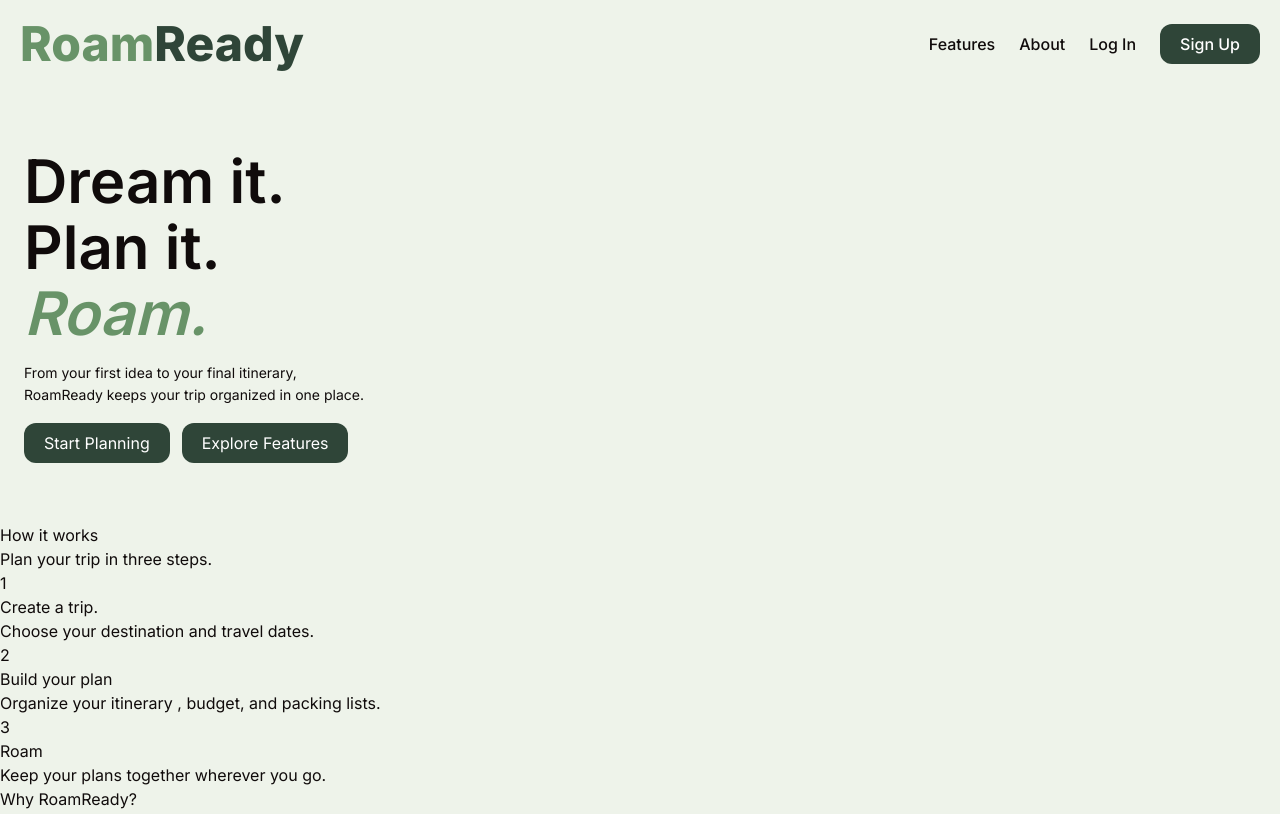
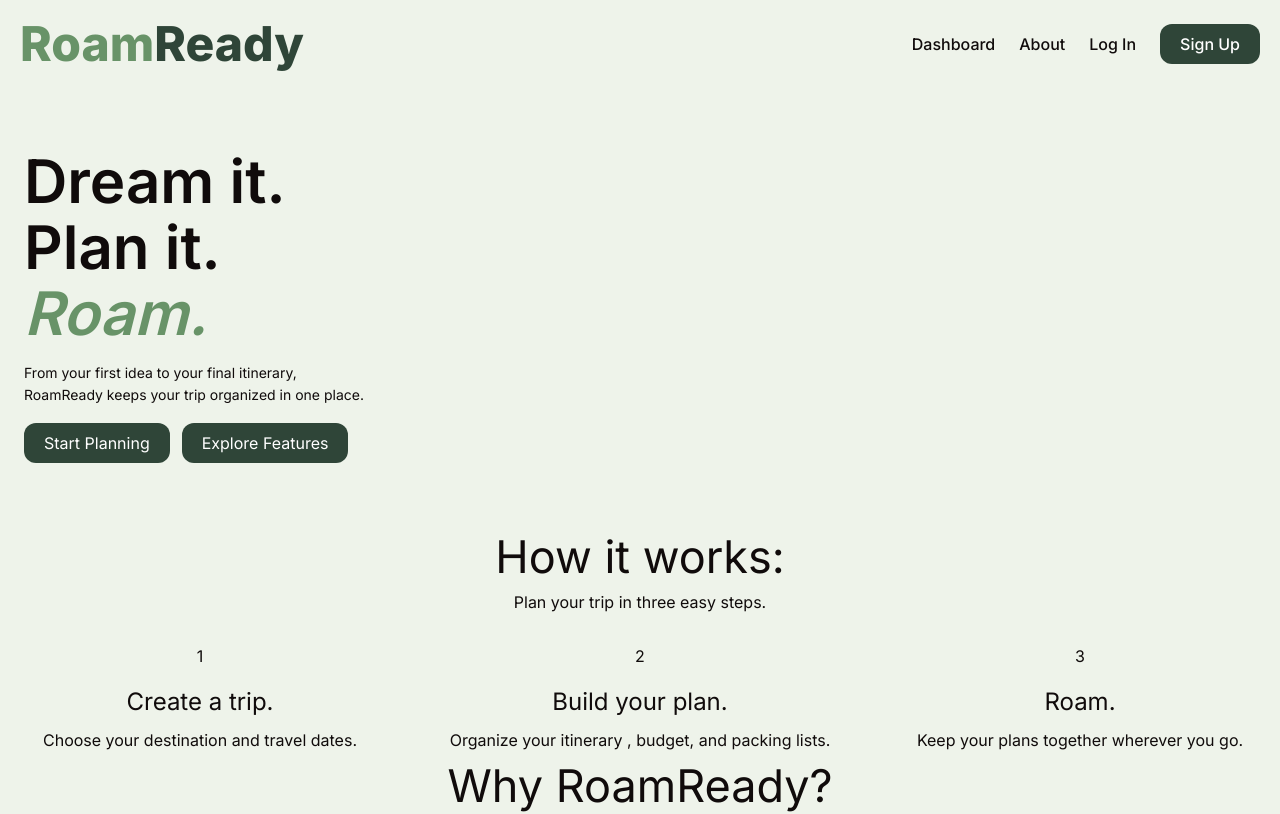
Before and after one commit to PeterKimberley/RoamReady, a Next.js app: page / in a window 1280 px wide. Shown: the top 814 px of the page. Built offline with nearby package versions, Linux system fonts and the light colour scheme.

Commit message:
Update Homepage CSS

```diff
--- a/src/app/globals.css
+++ b/src/app/globals.css
@@ -1,5 +1,9 @@
 @import url('https://fonts.googleapis.com/css2?family=Inter:wght@100..900&display=swap');
 @import "tailwindcss";
+
+@media (max-width: 768px) {
+  .steps{flex-direction: column;}
+}
 
 :root {
   --background: #EEF3EA;
@@ -99,6 +103,40 @@ body {
   border-radius: 12px;
 }
 
+/*how it works */
+.how-it-works h2{
+  font-size: 45px;
+  text-align: center;
+}
+
+.how-it-works p {
+  text-align: center;
+}
+.steps {
+  display: flex;
+  justify-content: flex-start;
+  gap: 40px;
+  margin-top: 30px;
+}
+
+.step {
+  flex: 1;
+  text-align: center;
+}
+
+.step h3{
+  font-size: 24px;
+  margin: 16px 0 8px;
+}
+/*why roamready*/
+.why-roamready h2{
+  font-size: 45px;
+  text-align: center;
+}
+
+.why-roamready p{
+  text-align: center;
+}
 /* hotel page */
 
 /* hotel page */
@@ -113,4 +151,5 @@ body {
 
 .hotel-japan {
   text-align: center;
+  padding: 20px;
 }
--- a/src/app/page.tsx
+++ b/src/app/page.tsx
@@ -29,8 +29,8 @@ export default function Home() {
 
       {/* How it works */}
       <section className="how-it-works">
-        <h2>How it works</h2>
-        <p>Plan your trip in three steps.</p>
+       <h2> How it works:</h2>
+        <p>Plan your trip in three easy steps.</p>
 
         <div className="steps">
           <div className="step">
@@ -40,24 +40,37 @@ export default function Home() {
           </div>
           <div className="step">
             <span className="step-two">2</span>
-            <h3>Build your plan</h3>
+            <h3>Build your plan.</h3>
             <p>Organize your itinerary , budget, and packing lists.</p>
           </div>
           <div className="step">
             <span className="step-three">3</span>
-            <h3>Roam</h3>
+            <h3>Roam.</h3>
             <p>Keep your plans together wherever you go.</p>
           </div>
-
-
         </div>
-
-
       </section>
 
       {/* Why RoamReady */}
        <section className="why-roamready">
         <h2>Why RoamReady?</h2>
+        <p> Everything you need for a smoother, safer trip.</p>
+        <section>
+
+        {/*flights not fights lol */}
+        {/*Hotels*/}
+        {/*Transportation*/}
+        {/*Packages*/}
+        {/*Budget*/}
+        {/*Itinerary*/}
+        {/*Packing*/}
+        {/*Safety*/}
+
+        </section>
+
+
+
+
        </section>
 
       {/* Ready to Start your adventure */}
--- a/src/components/layout/Navbar.tsx
+++ b/src/components/layout/Navbar.tsx
@@ -8,7 +8,7 @@ return (
        <nav className="navbar">
         <Link href="/" className="nav-logo"><span>Roam</span>Ready</Link>
         <div className="nav-links">
-            <Link href="/features">Features</Link>
+            <Link href="/features">Dashboard</Link>
             <Link href="/about">About</Link>
             <Link href="/login">Log In</Link>
             <Link href="signup" className="signup-button">Sign Up</Link>
```
